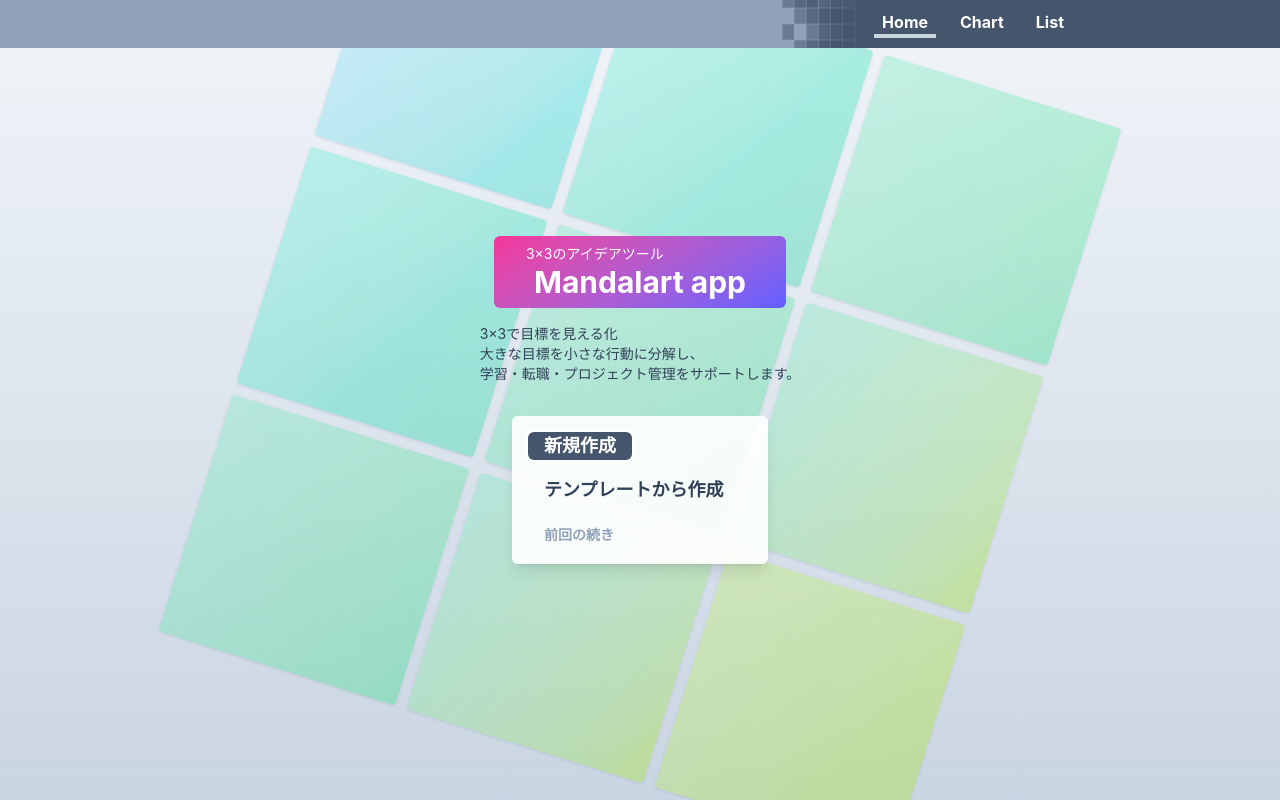
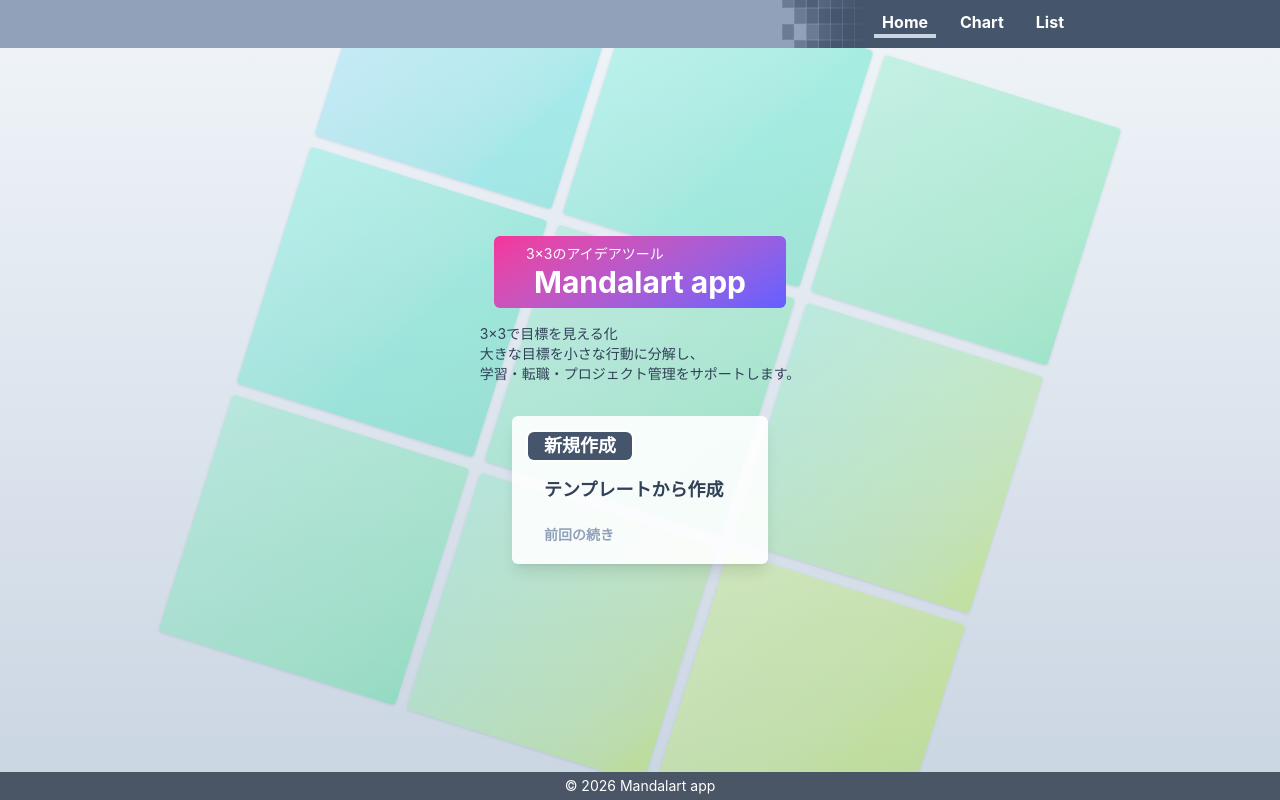
Before and after one commit to sG1t/mandalart, a Next.js app: page / in a window 1280 px wide. Built offline with nearby package versions, Linux system fonts and the light colour scheme.

Commit message:
adjustFooter

```diff
--- a/app/footer.tsx
+++ b/app/footer.tsx
@@ -1,6 +1,6 @@
 function Footer() {
     return (
-        <footer className="relative z-10 bg-gray-600 text-center py-1">
+        <footer className="fixed bottom-0 mx-auto w-dvw z-10 bg-gray-600 text-center py-1">
             <p className="text-sm text-white">&copy; 2026 Mandalart app</p>
         </footer>
     );
--- a/app/page.tsx
+++ b/app/page.tsx
@@ -5,6 +5,8 @@ import { useRouter } from 'next/navigation';
 import { useEffect, useState } from 'react';
 import { TemplateDialog } from './dialogs';
 import { createUserData, getUserData } from './logics';
+
+import Footer from './footer';
 
 
 // JSON入出力
@@ -94,6 +96,7 @@ export default function Home() {
           </li>
         </menu>
       </div>
+      <Footer></Footer>
     </>
   );
 }
```
